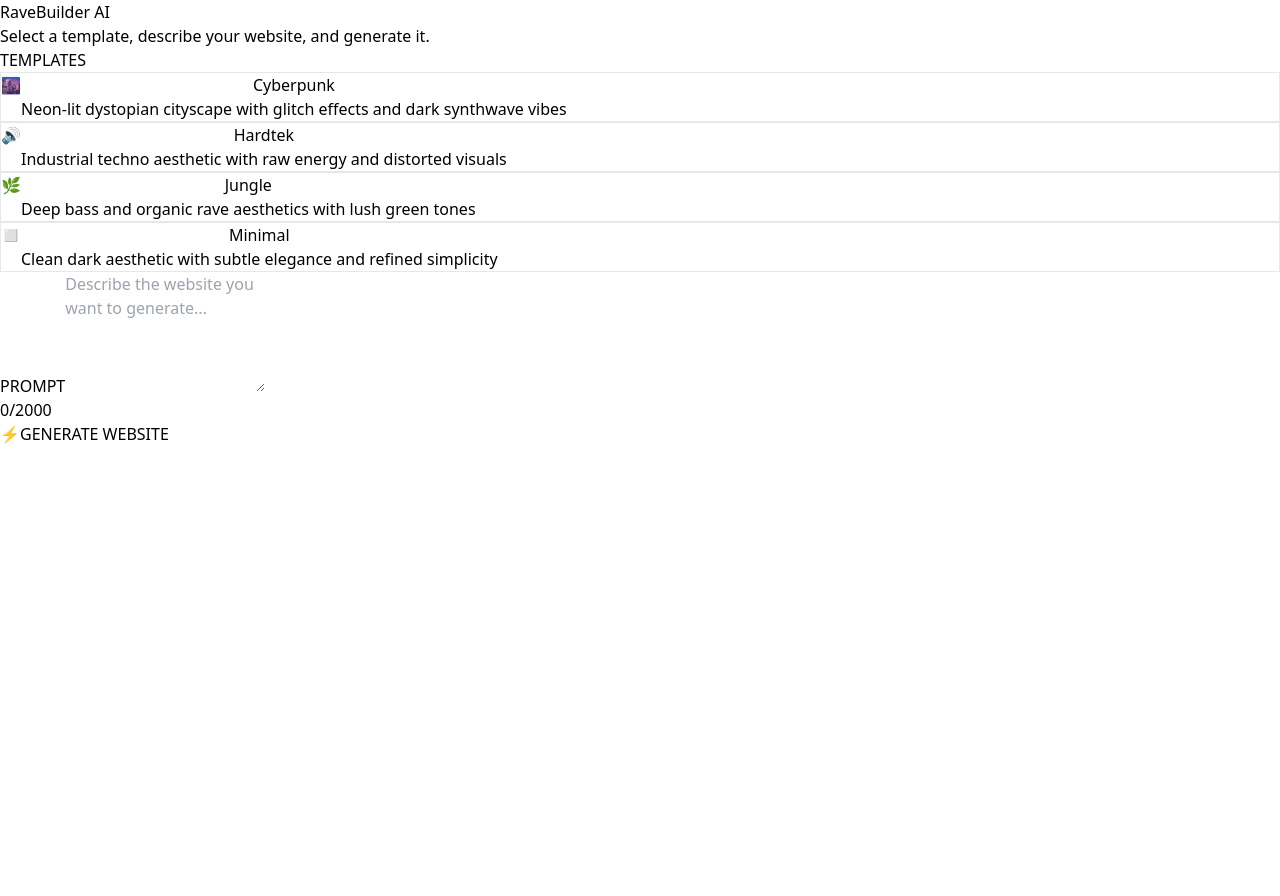
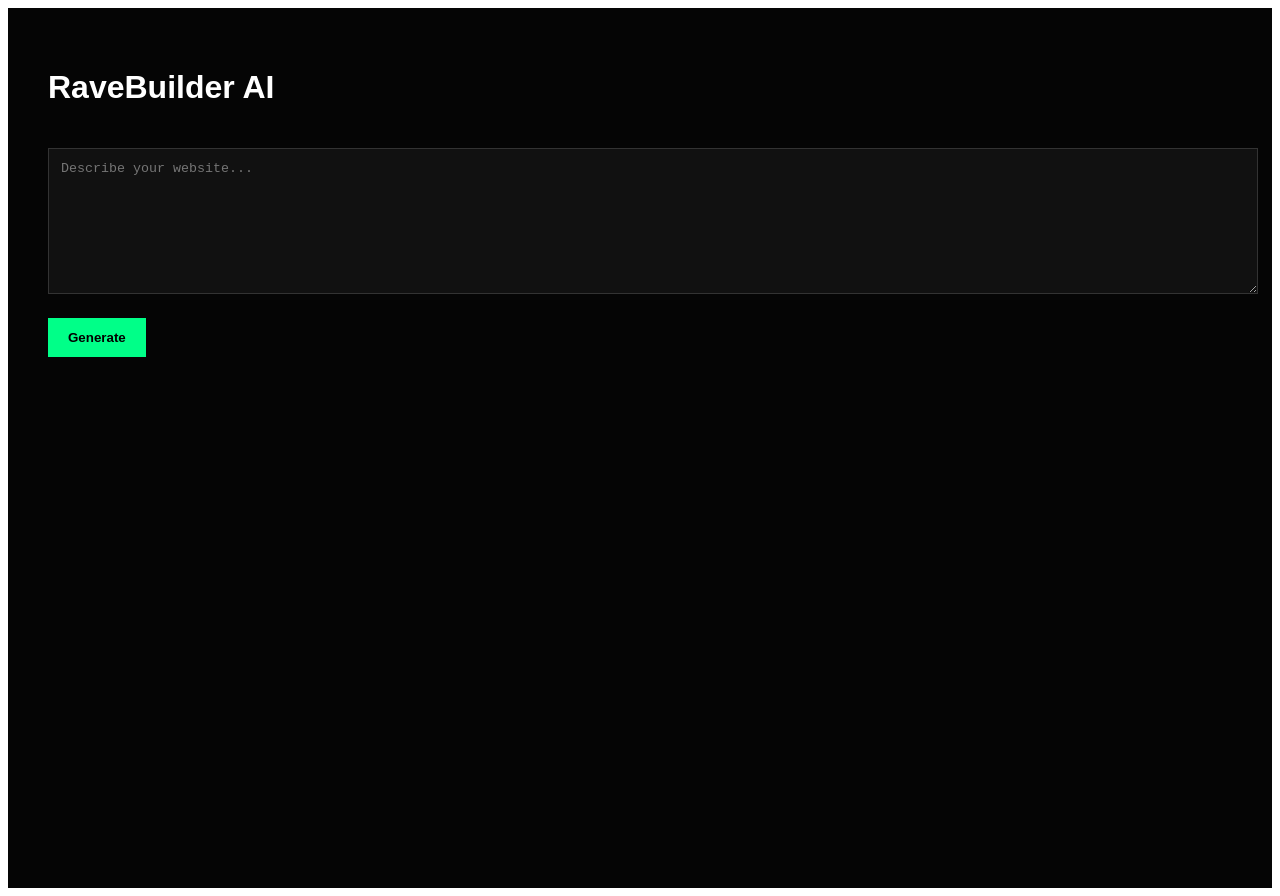
Before and after one commit to RaveFactory/ravebuilder-ai, a Next.js app: page / in a window 1280 px wide. Before the commit the page ends 800 px from the top, so only its background shows below. Built offline with nearby package versions, Linux system fonts and the light colour scheme.

Commit message:
Create page.tsx

```diff
--- /dev/null
+++ b/app/page.tsx
@@ -0,0 +1,99 @@
+"use client";
+
+import { useState } from "react";
+
+export default function Page() {
+  const [prompt, setPrompt] = useState("");
+  const [html, setHtml] = useState("");
+  const [loading, setLoading] = useState(false);
+
+  const handleGenerate = async () => {
+    try {
+      setLoading(true);
+
+      const response = await fetch("/api/generate", {
+        method: "POST",
+        headers: {
+          "Content-Type": "application/json",
+        },
+        body: JSON.stringify({
+          prompt,
+        }),
+      });
+
+      const data = await response.json();
+
+      console.log(data);
+
+      if (!data.pages) {
+        alert(JSON.stringify(data));
+        return;
+      }
+
+      setHtml(data.pages[0].html);
+    } catch (error) {
+      console.error(error);
+      alert(String(error));
+    } finally {
+      setLoading(false);
+    }
+  };
+
+  return (
+    <div
+      style={{
+        background: "#050505",
+        minHeight: "100vh",
+        color: "white",
+        padding: "40px",
+        fontFamily: "sans-serif",
+      }}
+    >
+      <h1>RaveBuilder AI</h1>
+
+      <textarea
+        value={prompt}
+        onChange={(e) => setPrompt(e.target.value)}
+        placeholder="Describe your website..."
+        style={{
+          width: "100%",
+          height: "120px",
+          marginTop: "20px",
+          padding: "12px",
+          background: "#111",
+          color: "white",
+          border: "1px solid #333",
+        }}
+      />
+
+      <button
+        onClick={handleGenerate}
+        disabled={loading}
+        style={{
+          marginTop: "20px",
+          padding: "12px 20px",
+          background: "#00ff88",
+          color: "black",
+          border: "none",
+          cursor: "pointer",
+          fontWeight: "bold",
+        }}
+      >
+        {loading ? "Generating..." : "Generate"}
+      </button>
+
+      {html && (
+        <iframe
+          srcDoc={html}
+          style={{
+            width: "100%",
+            height: "800px",
+            marginTop: "30px",
+            border: "1px solid #333",
+            background: "white",
+          }}
+        />
+      )}
+    </div>
+  );
+}
```
